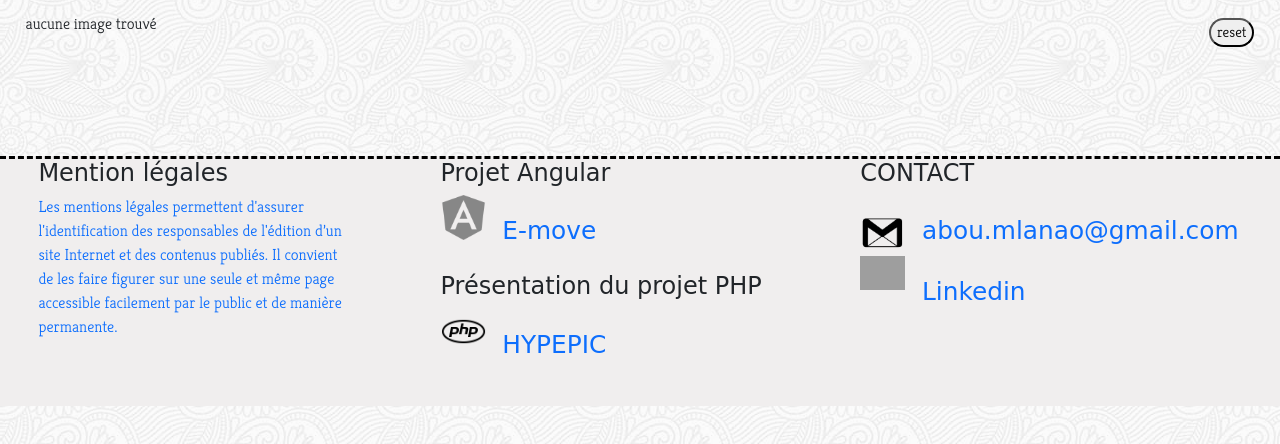
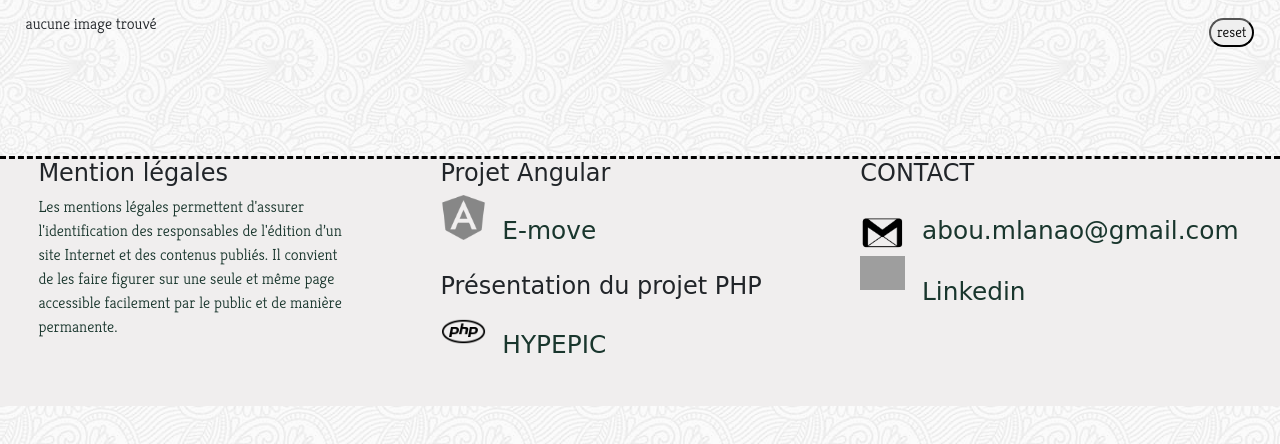
Before and after one commit to abou1er/hypepicx, a PHP site: page /allImage.php in a window 1280 px wide. Shown: the part 562-1006 px from the top of the page. Run offline with PHP 8.4, Linux system fonts and the light colour scheme; the visitor is signed in with stand-in values (Sample User, id 1); data that the repository does not hold is empty; a stand-in replaces the project's code that opens the database connection; some libraries are stand-ins or nearby versions; some web fonts are replaced; grey boxes are pictures that could not be loaded.

Commit message:
css modif footer

```diff
--- a/css/footer.css
+++ b/css/footer.css
@@ -8,6 +8,7 @@ footer{
 }
  a {
   text-decoration: none;
+  color: rgb(25, 54, 45);
 }
 
 .caroufoot{
```
